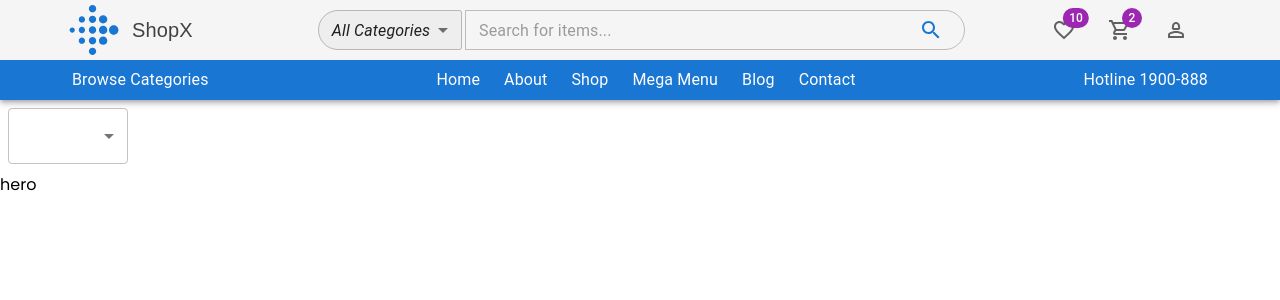
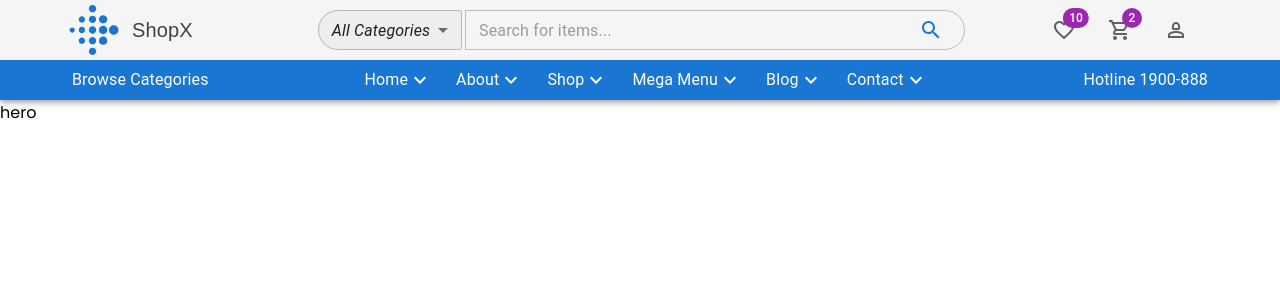
Before and after one commit to agentxyz999/ecommerce-app, a React (Create React App) app: page / in a window 1280 px wide. Shown: the top 300 px of the page. Built offline with nearby package versions, Linux system fonts and the light colour scheme; a web font is replaced by a local one.

Commit message:
Created the MenuItem for each Navigation Menu

```diff
--- a/src/App.js
+++ b/src/App.js
@@ -1,14 +1,12 @@
 import React from "react";
 import Appbar from "./components/appbar/Appbar";
 import Hero from "./components/hero/Hero";
-import NavMenu from "./components/navigation/NavMenu";
 
 const App = () => {
   return (
     <>
       {/* todo: fix the alignment of Toolbar icons with the navbar Hotline component */}
       <Appbar />
-      <NavMenu />
       <Hero />
     </>
   );
--- a/src/components/header/AppBarDrawer.jsx
+++ b/src/components/header/AppBarDrawer.jsx
@@ -17,7 +17,7 @@ import IconButton from "@mui/material/IconButton";
 export default function AppBarDrawer() {
   const [isDrawerOpen, setIsDrawerOpen] = useState(false);
 
-  const list = (anchor) => (
+  const list = () => (
     <Box sx={{ width: 250 }} role="presentation">
       <IconButton onClick={() => setIsDrawerOpen(false)}>
         {/*this onClick function will close the drawer */}
--- a/src/components/navigation/NavMenu.jsx
+++ /dev/null
@@ -1,39 +0,0 @@
-// Use this menu(dropdowns) in Navigation and TemporaryDrawer
-import React, { useState } from "react";
-import MenuItem from "@mui/material/MenuItem";
-import FormControl from "@mui/material/FormControl";
-import Select from "@mui/material/Select";
-
-const NavMenu = () => {
-  const [age, setAge] = useState("");
-
-  const handleChange = (event) => {
-    setAge(event.target.value);
-  };
-
-  const navs = [
-    { Categories: ["Category 1", "Category 2"] },
-    { Midnav: ["Home", "About", "Shop", "Mega Menu", "Blog", "Contact"] },
-    { Hotline: ["Category 1", "Category 2"] },
-  ];
-  return (
-    <div>
-      <FormControl sx={{ m: 1, minWidth: 120 }} size="large">
-        <Select
-          id="demo-select-large" //change this later
-          value={age}
-          label="Age"
-          onChange={handleChange}
-        >
-          <MenuItem value="">
-            <em>None</em>
-          </MenuItem>
-          <MenuItem value={10}>Ten</MenuItem>
-          <MenuItem value={20}>Twenty</MenuItem>
-          <MenuItem value={30}>Thirty</MenuItem>
-        </Select>
-      </FormControl>
-    </div>
-  );
-};
-export default NavMenu;
--- a/src/components/navigation/Navigation.jsx
+++ b/src/components/navigation/Navigation.jsx
@@ -1,7 +1,9 @@
-import React from "react";
+import React, { useState } from "react";
 import { styled } from "@mui/material/styles";
-import { Container, Typography } from "@mui/material";
+import { Container, Typography, Menu, MenuItem } from "@mui/material";
+import KeyboardArrowDownIcon from "@mui/icons-material/KeyboardArrowDown";
 import Toolbar from "@mui/material/Toolbar";
+import { navs } from "../reusables/NavMenu"; //this is an array of navigation
 
 const StyledToolbar = styled(Toolbar)(({ theme }) => ({
   alignItems: "center",
@@ -24,7 +26,14 @@ const Item = styled("div")(({ theme }) => ({
 }));
 
 const Navigation = () => {
-  const navItems = ["Home", "About", "Shop", "Mega Menu", "Blog", "Contact"];
+  const [anchorEl, setAnchorEl] = useState(null);
+  const handleOpenMenu = (e) => {
+    setAnchorEl(e.currentTarget);
+  };
+  const handleCloseMenu = () => {
+    setAnchorEl(null);
+  };
+
   return (
     <StyledToolbar>
       <Container
@@ -38,8 +47,33 @@ const Navigation = () => {
           <Typography>Browse Categories</Typography>
         </Item>
         <Item>
-          {navItems.map((items, index) => {
-            return <Typography key={index}>{items}</Typography>;
+          {navs[1].midnav?.map((items, index) => {
+            return (
+              <React.Fragment key={index}>
+                <Typography
+                  onClick={handleOpenMenu}
+                  sx={{
+                    display: "flex",
+                    alignItems: "center",
+                    textAlign: "center",
+                    cursor: "pointer",
+                  }}
+                >
+                  {items.title}
+                  <KeyboardArrowDownIcon />
+                </Typography>
+                <Menu
+                  anchorEl={anchorEl}
+                  keepMounted
+                  open={Boolean(anchorEl)}
+                  onClose={handleCloseMenu}
+                >
+                  {items.submenu.map((menuItem, idx) => {
+                    return <MenuItem key={idx}>{menuItem.title}</MenuItem>;
+                  })}
+                </Menu>
+              </React.Fragment>
+            );
           })}
         </Item>
         <Item>
--- /dev/null
+++ b/src/components/reusables/NavMenu.js
@@ -0,0 +1,46 @@
+// Use this menu(dropdowns) in Navigation and TemporaryDrawer
+export const navs = [
+  {
+    categories: [
+      {
+        title: "Categories",
+        submenu: [
+          { title: "Category 1" },
+          { title: "Category 2" },
+          { title: "Category 3" },
+        ],
+      },
+    ],
+  },
+  {
+    midnav: [
+      {
+        title: "Home",
+        submenu: [{ title: "Home1" }, { title: "Home2" }, { title: "Home3" }],
+      },
+      {
+        title: "About",
+        submenu: [
+          { title: "About1" },
+          { title: "About2" },
+          { title: "About3" },
+        ],
+      },
+      {
+        title: "Shop",
+        submenu: [{ title: "Shop1" }, { title: "Shop2" }, { title: "Shop3" }],
+      },
+      {
+        title: "Mega Menu",
+        submenu: [
+          { title: "Mega Menu1" },
+          { title: "Mega Menu2" },
+          { title: "Mega Menu3" },
+        ],
+      },
+      { title: "Blog", submenu: [] },
+      { title: "Contact", submenu: [] },
+    ],
+  },
+  { hotline: ["Category 1", "Category 2"] },
+];
```
